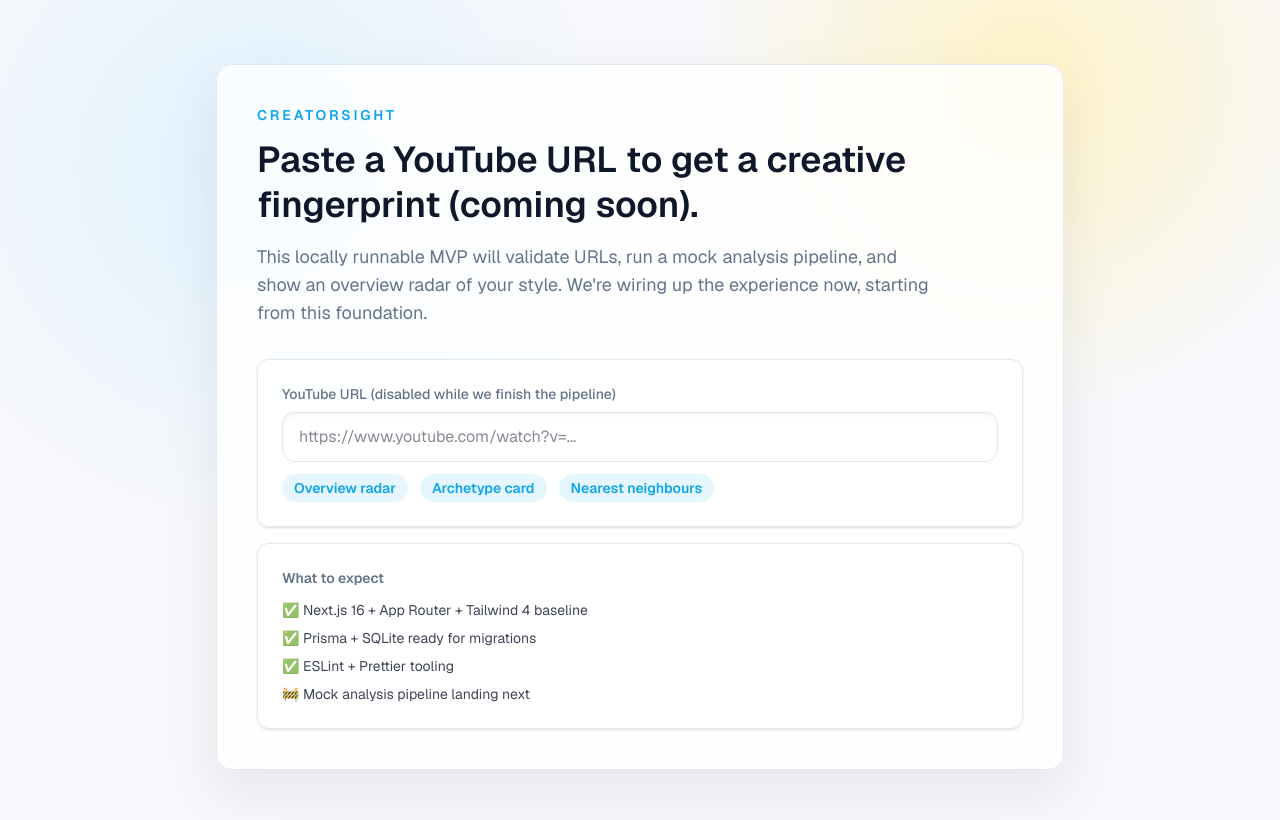
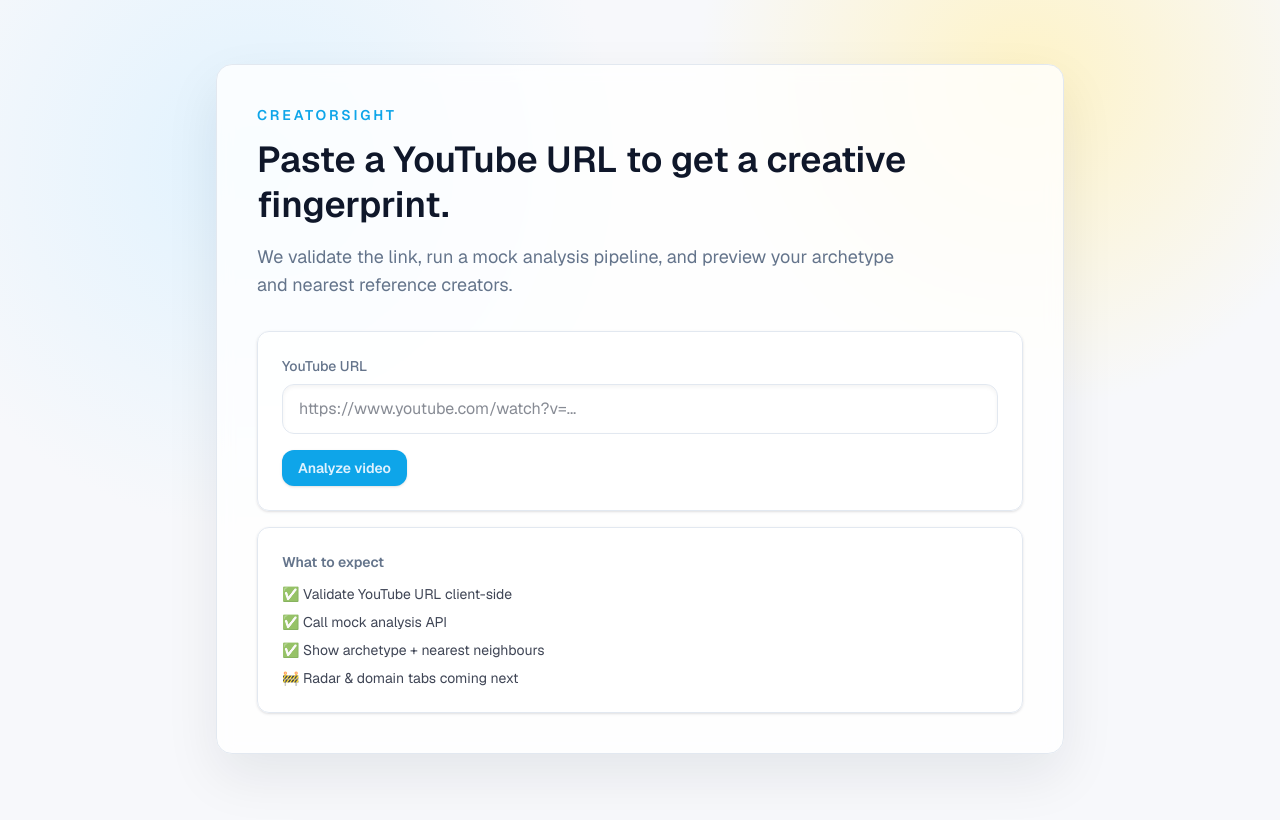
Before and after one commit to AcS81/creative-tool, a Next.js app: page / in a window 1280 px wide. Shown: the top 820 px of the page. Built offline with nearby package versions, Linux system fonts and the light colour scheme.

Commit message:
3.1 Complete implementation of the main UI for video analysis, including URL input, validation, and loading states. Integrate API call for analysis and display results with nearest reference creators. Mark related tasks as complete in documentation.

```diff
--- a/src/app/page.tsx
+++ b/src/app/page.tsx
@@ -1,54 +1,153 @@
+"use client";
+
+import { useState } from "react";
+import { isValidYouTubeUrl } from "../lib/youtube";
+import type { VideoFingerprintJson } from "../lib/types";
+
+type NearestReference = { creatorId: string; displayName: string; distance: number };
+type AnalyzeResponse = {
+  videoAnalysisId: string;
+  fingerprint: VideoFingerprintJson;
+  overallArchetype: string;
+  nearestReferences: NearestReference[];
+};
+
 export default function Home() {
+  const [url, setUrl] = useState("");
+  const [error, setError] = useState<string | null>(null);
+  const [loading, setLoading] = useState(false);
+  const [result, setResult] = useState<AnalyzeResponse | null>(null);
+
+  const handleSubmit = async (e: React.FormEvent) => {
+    e.preventDefault();
+    setError(null);
+    setResult(null);
+
+    if (!isValidYouTubeUrl(url)) {
+      setError("Please enter a valid YouTube URL.");
+      return;
+    }
+
+    try {
+      setLoading(true);
+      const res = await fetch("/api/analyze", {
+        method: "POST",
+        headers: { "Content-Type": "application/json" },
+        body: JSON.stringify({ url }),
+      });
+
+      if (!res.ok) {
+        const body = await res.json().catch(() => ({}));
+        setError(body?.message ?? "Could not analyze this URL. Please try again.");
+        return;
+      }
+
+      const body = (await res.json()) as AnalyzeResponse;
+      setResult(body);
+    } catch {
+      setError("Could not analyze this URL. Please try again.");
+    } finally {
+      setLoading(false);
+    }
+  };
+
   return (
-    <main className="mx-auto flex min-h-screen max-w-4xl items-center px-6 py-16">
+    <main className="mx-auto flex min-h-screen max-w-4xl flex-col gap-8 px-6 py-16">
       <div className="w-full rounded-lg border border-border bg-surface/80 p-10 shadow-[var(--shadow-soft)] backdrop-blur">
         <p className="text-sm font-semibold uppercase tracking-[0.2em] text-accent">
           CreatorSight
         </p>
         <h1 className="mt-3 text-4xl font-semibold leading-tight">
-          Paste a YouTube URL to get a creative fingerprint (coming soon).
+          Paste a YouTube URL to get a creative fingerprint.
         </h1>
         <p className="mt-4 max-w-2xl text-lg text-muted">
-          This locally runnable MVP will validate URLs, run a mock analysis pipeline, and
-          show an overview radar of your style. We&apos;re wiring up the experience now,
-          starting from this foundation.
+          We validate the link, run a mock analysis pipeline, and preview your archetype and nearest
+          reference creators.
         </p>
 
-        <div className="mt-8 grid gap-4 md:grid-cols-[2fr,1fr]">
+        <form onSubmit={handleSubmit} className="mt-8 grid gap-4 md:grid-cols-[2fr,1fr]">
           <div className="rounded-md border border-border bg-white/70 p-6 shadow-sm">
             <label className="block text-sm font-medium text-muted" htmlFor="url">
-              YouTube URL (disabled while we finish the pipeline)
+              YouTube URL
             </label>
             <input
               id="url"
               type="url"
               placeholder="https://www.youtube.com/watch?v=..."
               className="mt-2 w-full rounded-md border border-border bg-white/60 px-4 py-3 text-base text-foreground shadow-inner outline-none focus:border-accent focus:ring-2 focus:ring-accent/40"
-              disabled
+              value={url}
+              onChange={(e) => setUrl(e.target.value)}
             />
-            <div className="mt-3 flex items-center gap-3">
-              <span className="inline-flex items-center rounded-full bg-accent/10 px-3 py-1 text-sm font-semibold text-accent">
-                Overview radar
-              </span>
-              <span className="inline-flex items-center rounded-full bg-accent/10 px-3 py-1 text-sm font-semibold text-accent">
-                Archetype card
-              </span>
-              <span className="inline-flex items-center rounded-full bg-accent/10 px-3 py-1 text-sm font-semibold text-accent">
-                Nearest neighbours
-              </span>
-            </div>
+            {error ? <p className="mt-2 text-sm text-red-600">{error}</p> : null}
+            <button
+              type="submit"
+              className="mt-4 inline-flex items-center justify-center rounded-md bg-accent px-4 py-2 text-sm font-semibold text-accent-foreground shadow-sm transition hover:brightness-95 disabled:cursor-not-allowed disabled:opacity-60"
+              disabled={loading}
+            >
+              {loading ? "Analyzing..." : "Analyze video"}
+            </button>
           </div>
           <div className="rounded-md border border-border bg-white/70 p-6 shadow-sm">
             <p className="text-sm font-semibold text-muted">What to expect</p>
             <ul className="mt-3 space-y-2 text-sm text-foreground/80">
-              <li>✅ Next.js 16 + App Router + Tailwind 4 baseline</li>
-              <li>✅ Prisma + SQLite ready for migrations</li>
-              <li>✅ ESLint + Prettier tooling</li>
-              <li>🚧 Mock analysis pipeline landing next</li>
+              <li>✅ Validate YouTube URL client-side</li>
+              <li>✅ Call mock analysis API</li>
+              <li>✅ Show archetype + nearest neighbours</li>
+              <li>🚧 Radar & domain tabs coming next</li>
             </ul>
           </div>
+        </form>
+      </div>
+
+      {result && (
+        <div className="w-full rounded-lg border border-border bg-white/80 p-8 shadow-[var(--shadow-soft)]">
+          <div className="flex flex-wrap items-center justify-between gap-4">
+            <div>
+              <p className="text-xs font-semibold uppercase tracking-[0.15em] text-muted">
+                Overall archetype
+              </p>
+              <p className="text-2xl font-semibold">{result.overallArchetype}</p>
+              <p className="mt-1 text-sm text-muted">Analysis ID: {result.videoAnalysisId}</p>
+            </div>
+            <div className="flex flex-wrap gap-2 text-sm text-muted">
+              <span className="rounded-full border border-border px-3 py-1">
+                Voice: {Math.round(result.fingerprint.metaAxes.voiceIntensity)}
+              </span>
+              <span className="rounded-full border border-border px-3 py-1">
+                Conceptual: {Math.round(result.fingerprint.metaAxes.conceptualDepth)}
+              </span>
+              <span className="rounded-full border border-border px-3 py-1">
+                Narrative: {Math.round(result.fingerprint.metaAxes.narrativeStructureStrength)}
+              </span>
+              <span className="rounded-full border border-border px-3 py-1">
+                Visual: {Math.round(result.fingerprint.metaAxes.visualDynamism)}
+              </span>
+              <span className="rounded-full border border-border px-3 py-1">
+                Polish: {Math.round(result.fingerprint.metaAxes.productionPolish)}
+              </span>
+            </div>
+          </div>
+          <div className="mt-6">
+            <p className="text-sm font-semibold text-muted">Nearest reference creators</p>
+            <div className="mt-2 grid gap-3 md:grid-cols-3">
+              {result.nearestReferences.map((ref) => (
+                <div
+                  key={ref.creatorId}
+                  className="rounded-md border border-border bg-surface p-3 shadow-sm"
+                >
+                  <p className="text-base font-semibold">{ref.displayName}</p>
+                  <p className="text-xs text-muted">
+                    Distance: {ref.distance.toFixed(2)}
+                  </p>
+                </div>
+              ))}
+              {result.nearestReferences.length === 0 && (
+                <p className="text-sm text-muted">No reference data available yet.</p>
+              )}
+            </div>
+          </div>
         </div>
-      </div>
+      )}
     </main>
   );
 }
```
Also changed, not shown: 1 other file (tests, documents, lock files or other folders).
